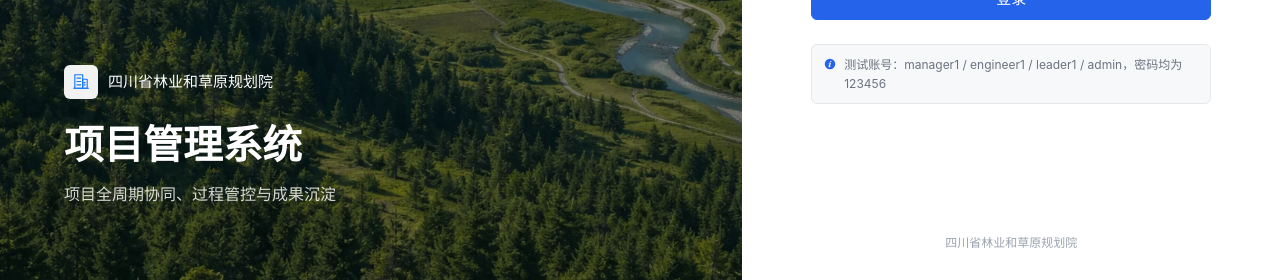
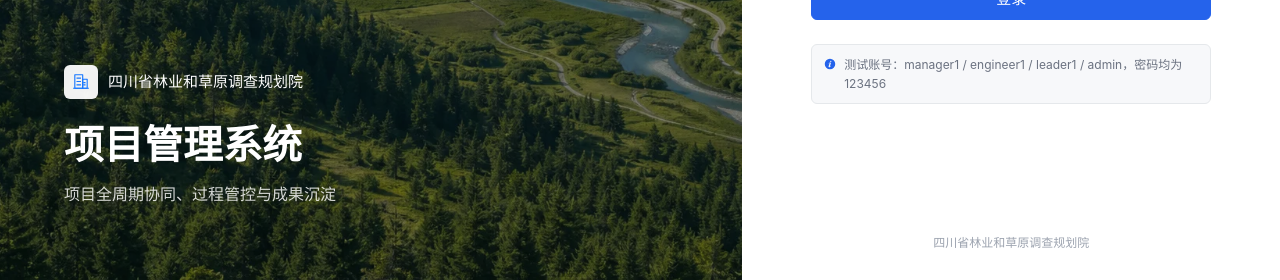
Before and after one commit to lxt131554/-, a Vue app in the folder pm-frontend/: page /#/login in a window 1280 px wide. Shown: the part 520-800 px from the top of the page. Built offline with nearby package versions, Linux system fonts and the light colour scheme.

Commit message:
fix: rename to 四川省林业和草原调查规划院, wider sidebar 248px, better brand typography

```diff
--- a/pm-frontend/src/layouts/MainLayout.vue
+++ b/pm-frontend/src/layouts/MainLayout.vue
@@ -1,12 +1,12 @@
 <template>
   <el-container style="height:100vh">
     <!-- Sidebar -->
-    <el-aside width="232px" class="layout-sidebar">
+    <el-aside width="248px" class="layout-sidebar">
       <div class="sidebar-brand">
-        <div class="brand-logo"><el-icon :size="22"><OfficeBuilding /></el-icon></div>
+        <div class="brand-logo"><el-icon :size="24"><OfficeBuilding /></el-icon></div>
         <div class="brand-copy">
-          <div class="brand-title">林草规划院</div>
-          <div class="brand-subtitle">项目管理系统</div>
+          <div class="brand-title">四川省林业和草原调查规划院</div>
+          <div class="brand-subtitle">项目全过程管理系统</div>
         </div>
       </div>
       <el-menu
@@ -255,8 +255,8 @@ function handleLogout() {
   border-bottom: 1px solid rgba(255,255,255,0.08);
 }
 .brand-logo { color: #fff; }
-.brand-title { font-size: 15px; font-weight: 600; color: #fff; line-height: 1.3; }
-.brand-subtitle { font-size: 11px; color: rgba(255,255,255,0.45); margin-top: 1px; }
+.brand-title { font-size: 14px; font-weight: 600; color: #fff; line-height: 1.4; letter-spacing: 0.02em; }
+.brand-subtitle { font-size: 11px; color: rgba(255,255,255,0.45); margin-top: 2px; letter-spacing: 0.04em; }
 .sidebar-menu {
   border-right: none;
   flex: 1;
--- a/pm-frontend/src/router/index.js
+++ b/pm-frontend/src/router/index.js
@@ -77,7 +77,7 @@ router.beforeEach(async (to, from, next) => {
 })
 
 router.afterEach((to) => {
-  document.title = `${to.meta?.title || '工作台'} - 林草规划院项目管理系统`
+  document.title = `${to.meta?.title || '工作台'} - 四川省林业和草原调查规划院`
 })
 
 export default router
--- a/pm-frontend/src/views/Login.vue
+++ b/pm-frontend/src/views/Login.vue
@@ -6,7 +6,7 @@
       <div class="visual-content">
         <div class="visual-brand">
           <span class="brand-mark"><el-icon><OfficeBuilding /></el-icon></span>
-          <span>四川省林业和草原规划院</span>
+          <span>四川省林业和草原调查规划院</span>
         </div>
         <h1>项目管理系统</h1>
         <p>项目全周期协同、过程管控与成果沉淀</p>
@@ -38,7 +38,7 @@
           <span>测试账号：manager1 / engineer1 / leader1 / admin，密码均为 123456</span>
         </div>
       </div>
-      <div class="login-footer">四川省林业和草原规划院</div>
+      <div class="login-footer">四川省林业和草原调查规划院</div>
     </section>
   </main>
 </template>
```
